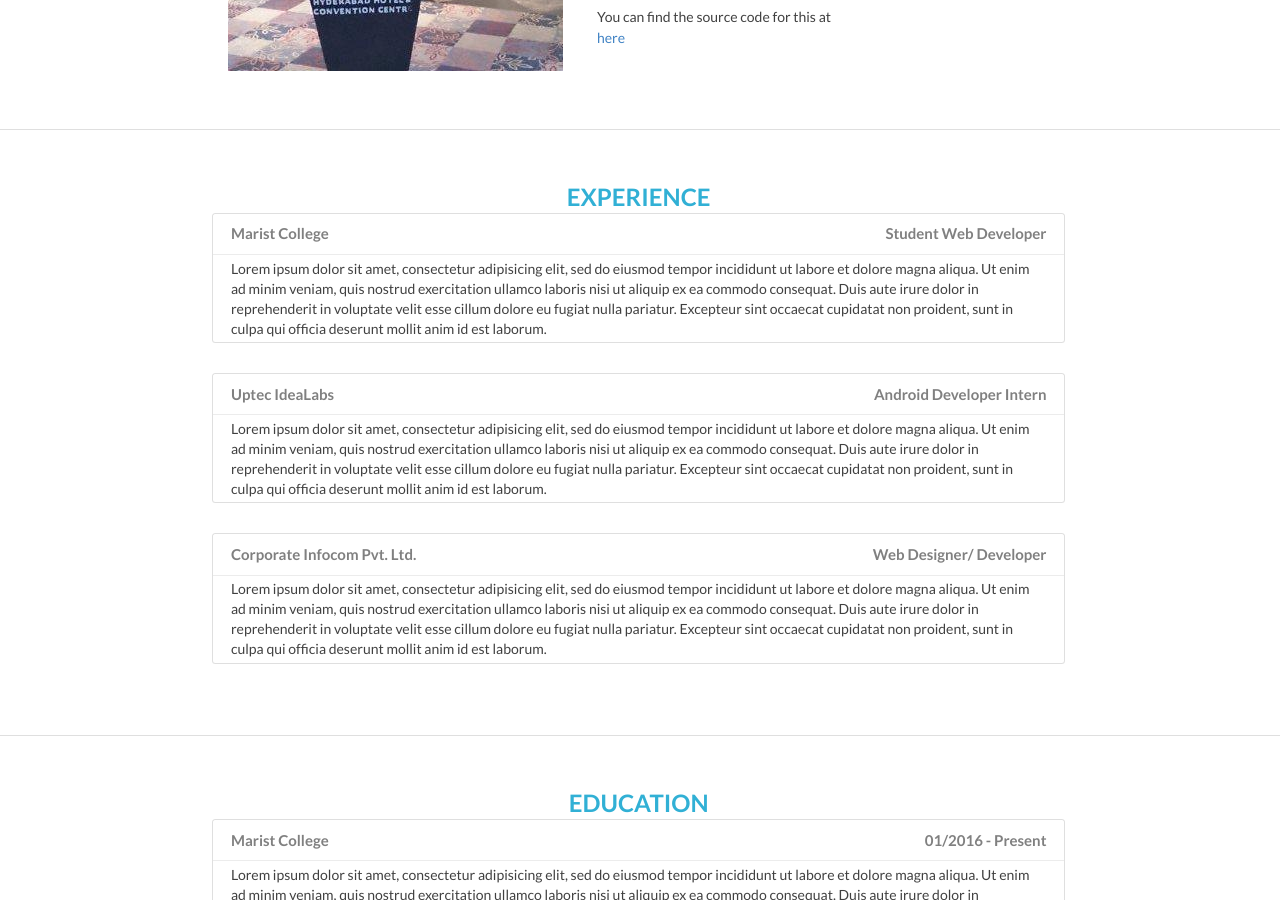
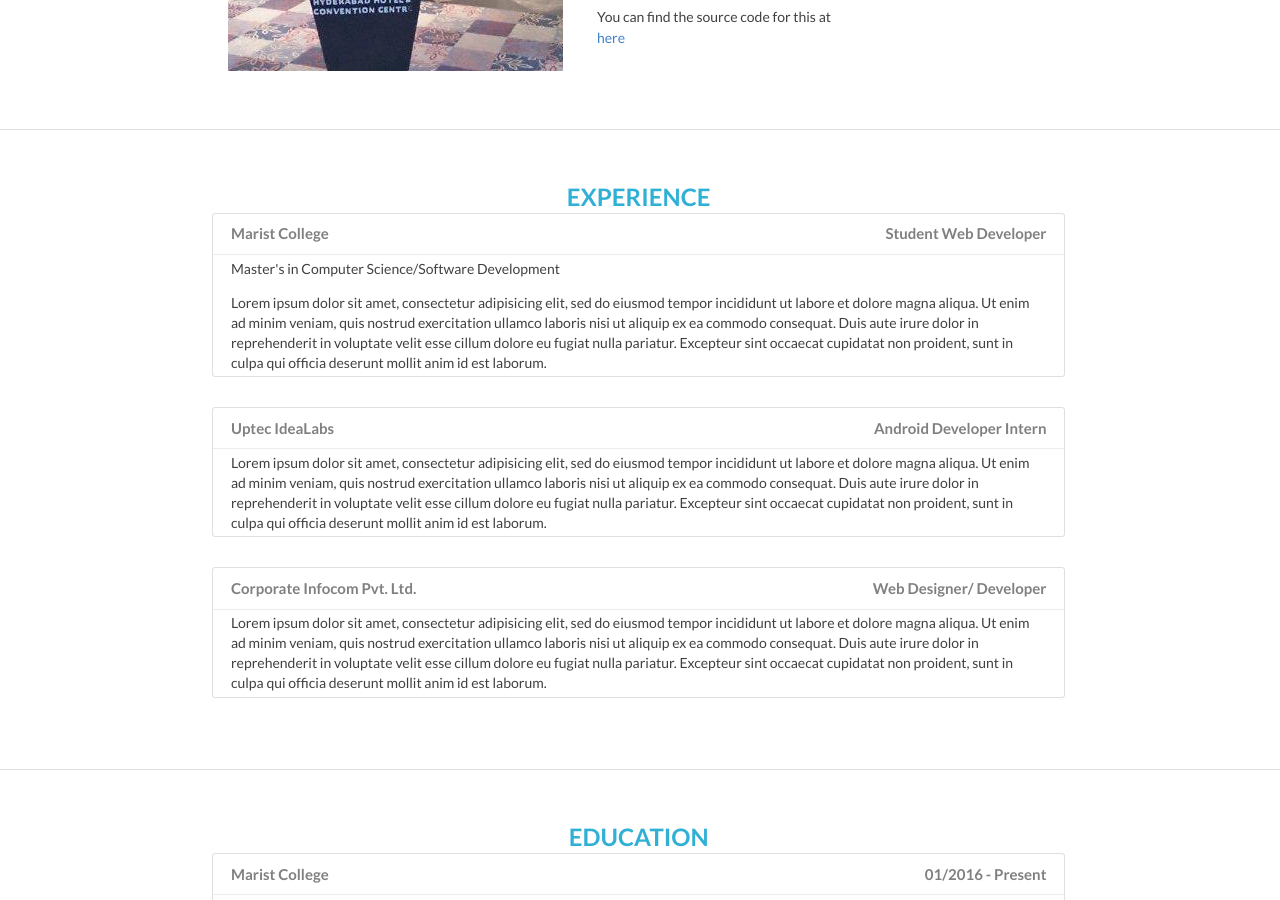
Before and after one commit to dainvinc/dainvinc.github.io, a Jekyll site: the page built from home.html, in a window 1280 px wide and 900 px high, scrolled down 1325 px. Built offline with Jekyll 4.4.1, drawn with Linux system fonts in a browser that asks for light colours; nearby versions of some CDN libraries.

Commit message:
Updated my program for Marist

```diff
--- a/home.html
+++ b/home.html
@@ -77,6 +77,7 @@ layout: default
                 <h4>Marist College <span class="job-title">Student Web Developer</span></h4>
               </div>
               <div class="card-content">
+                <p>Master's in Computer Science/Software Development</p>
                 <p>Lorem ipsum dolor sit amet, consectetur adipisicing elit, sed do eiusmod tempor incididunt ut labore et dolore magna aliqua. Ut enim ad minim veniam, quis nostrud exercitation ullamco laboris nisi ut aliquip ex ea commodo consequat. Duis aute irure dolor in reprehenderit in voluptate velit esse cillum dolore eu fugiat nulla pariatur. Excepteur sint occaecat cupidatat non proident, sunt in culpa qui officia deserunt mollit anim id est laborum.</p>
               </div>
             </div>
```
